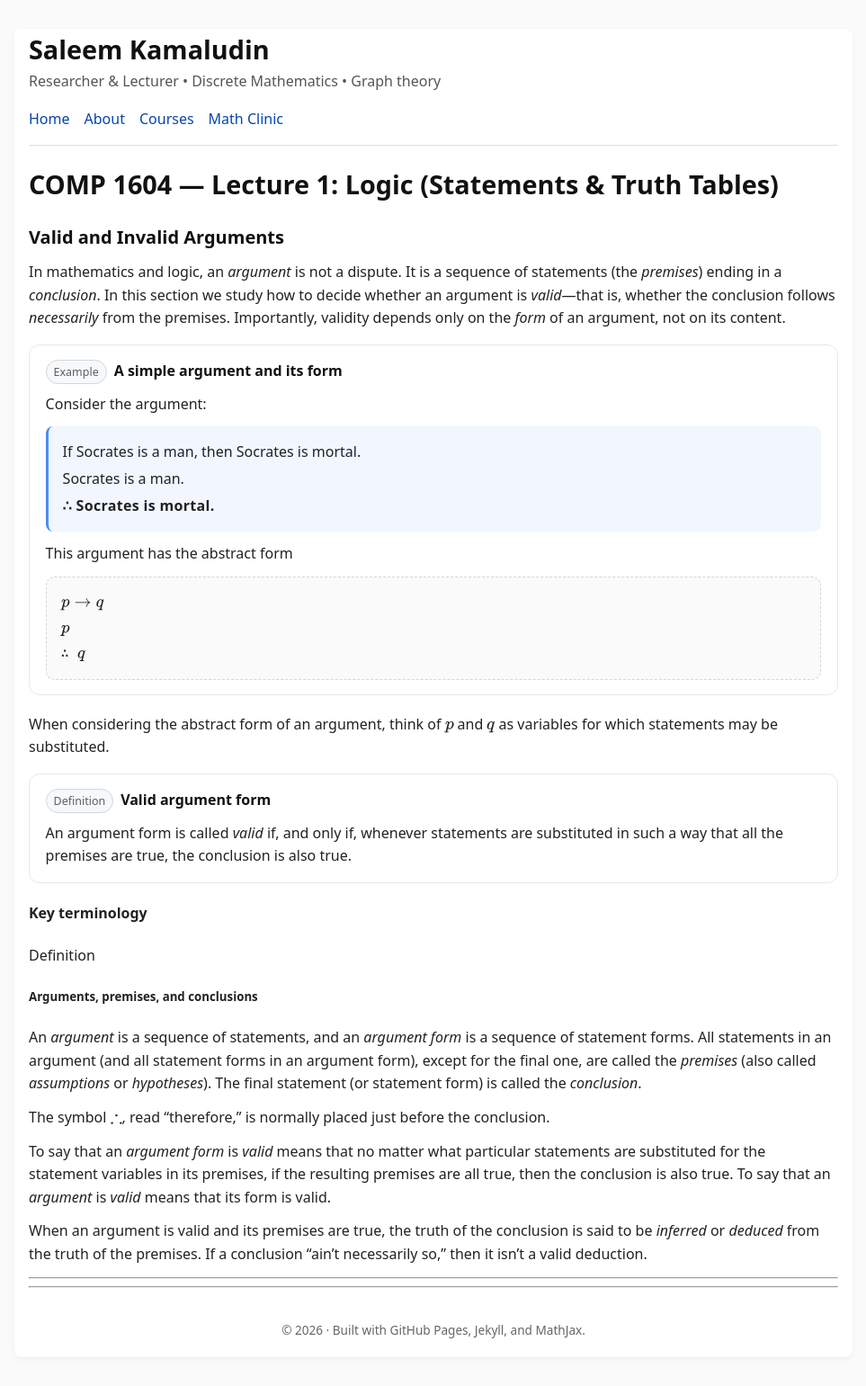
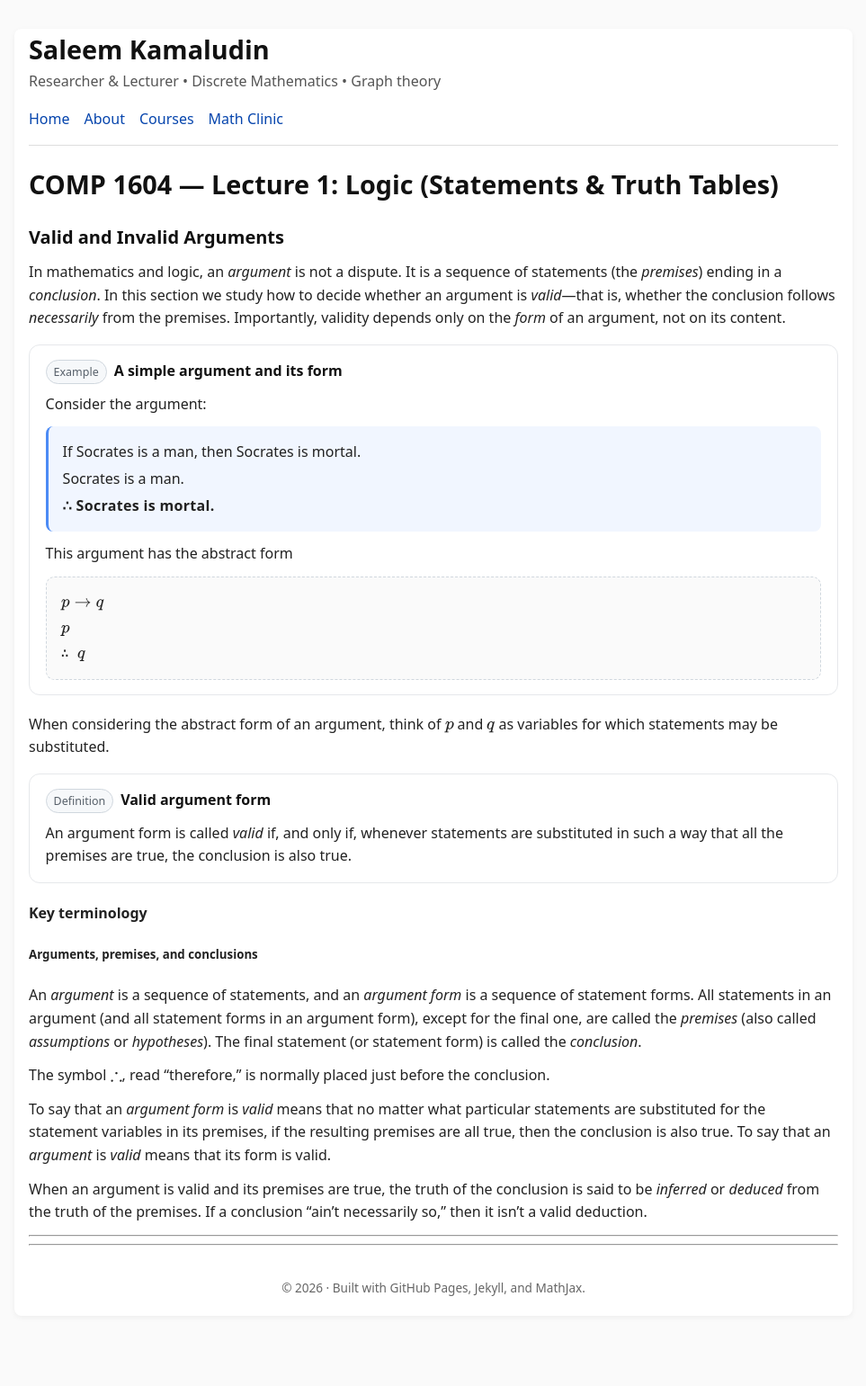
Before and after one commit to SaleemKamaludin/SaleemKamaludin.github.io, a Jekyll site: the page built from courses/comp1604/lecture-notes/lecture-01/index.md, in a window 1280 px wide. Shown: the whole page at 90% size, without its empty margins (158-1121 px from the left). Built offline with Jekyll 4.4.1, drawn with Linux system fonts in a browser that asks for light colours; after the commit the page ends 1495 px from its top, so only the background shows below that.

Commit message:
Update index.md

```diff
--- a/courses/comp1604/lecture-notes/lecture-01/index.md
+++ b/courses/comp1604/lecture-notes/lecture-01/index.md
@@ -216,7 +216,6 @@ permalink: /courses/comp1604/lecture-notes/lecture-01/
 
   <div class="box" id="def-argument-premise-conclusion">
     <div class="box-header">
-      <span class="tag">Definition</span>
       <h5 class="box-title">Arguments, premises, and conclusions</h5>
     </div>
 
```
